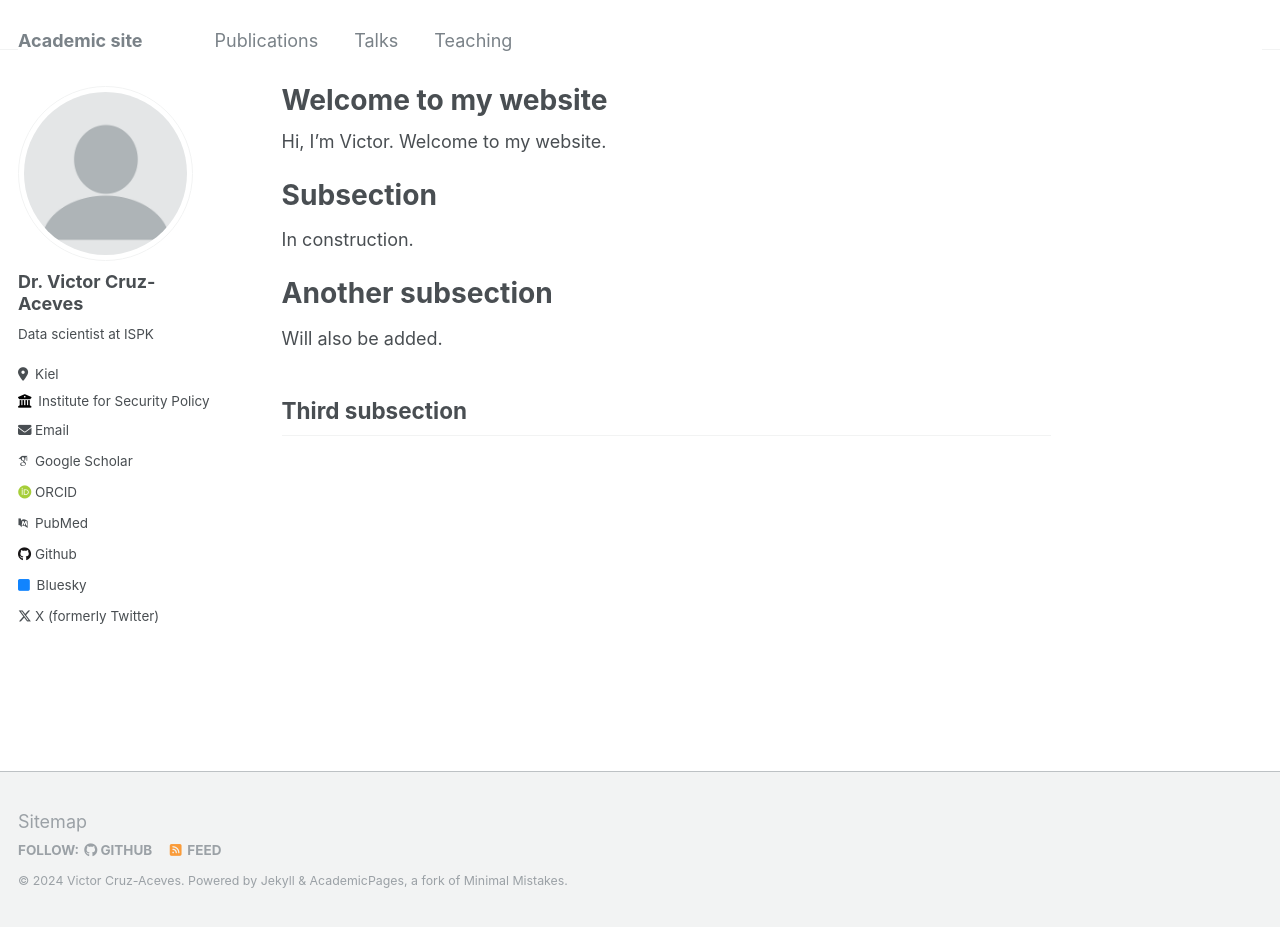
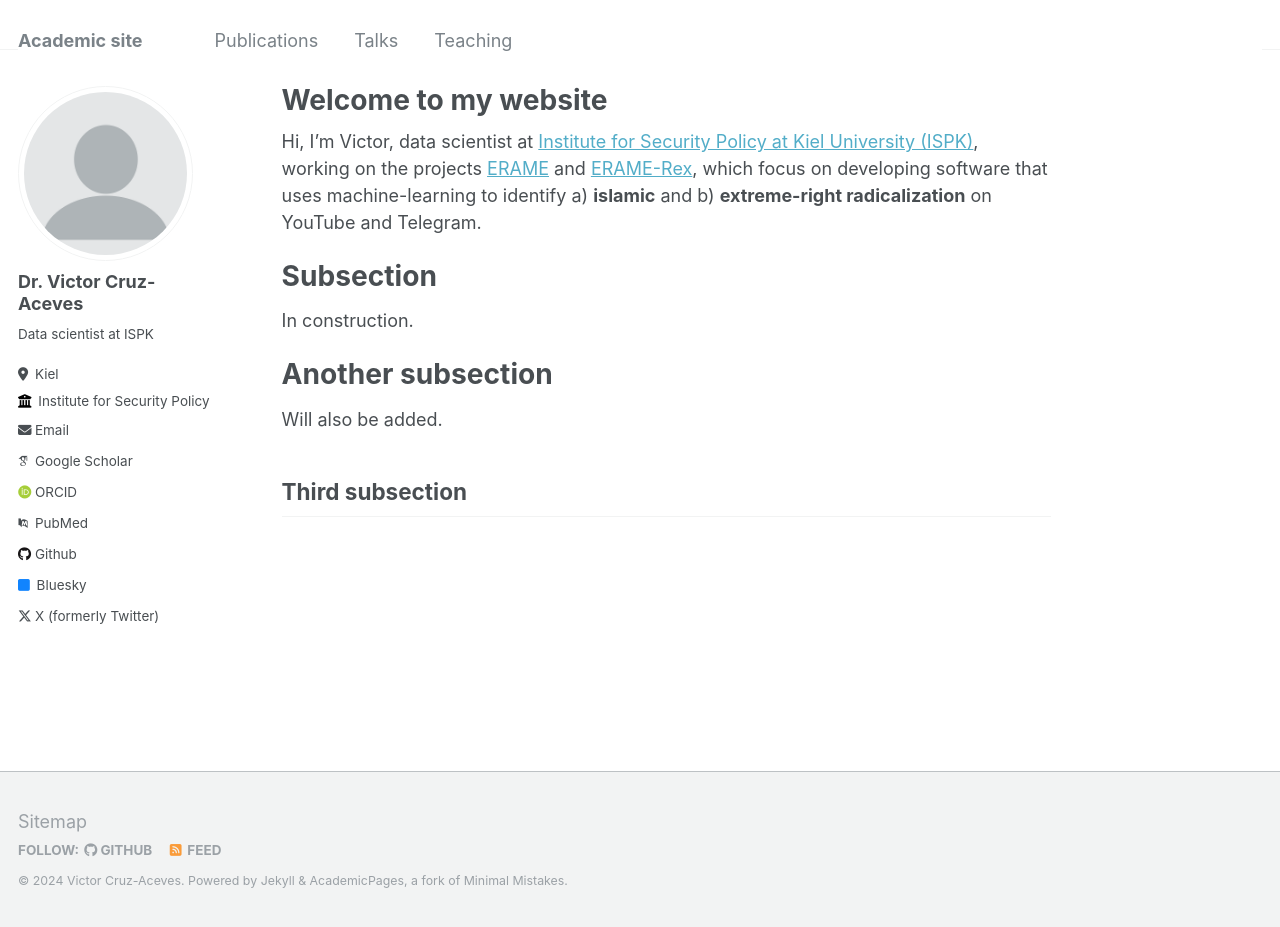
Before and after one commit to victor-cruz-aceves/victor-cruz-aceves.github.io, a Jekyll site: the page built from _pages/about.md, in a window 1280 px wide and 927 px high. Built offline with Jekyll 4.4.1, drawn with Linux system fonts in a browser that asks for light colours; some web fonts are replaced.

Commit message:
Added short description of current job

```diff
--- a/_pages/about.md
+++ b/_pages/about.md
@@ -7,7 +7,7 @@ redirect_from:
   - /about.html
 ---
 
-Hi, I'm Victor. Welcome to my website.
+Hi, I'm Victor, data scientist at [Institute for Security Policy at Kiel University (ISPK)](https://www.ispk.uni-kiel.de/en), working on the projects [ERAME](https://www.ispk.uni-kiel.de/de/abteilungen/abteilung-terrorismus-und-radikalisierungsforschung/publikationen/download/projektumriss_erame.pdf) and [ERAME-Rex](https://www.ispk.uni-kiel.de/de/abteilungen/abteilung-terrorismus-und-radikalisierungsforschung/publikationen/download/projektumriss_erame-rex.pdf), which focus on developing software that uses machine-learning to identify a) **islamic** and b) **extreme-right radicalization** on YouTube and Telegram.
 
 Subsection
 ======
```
